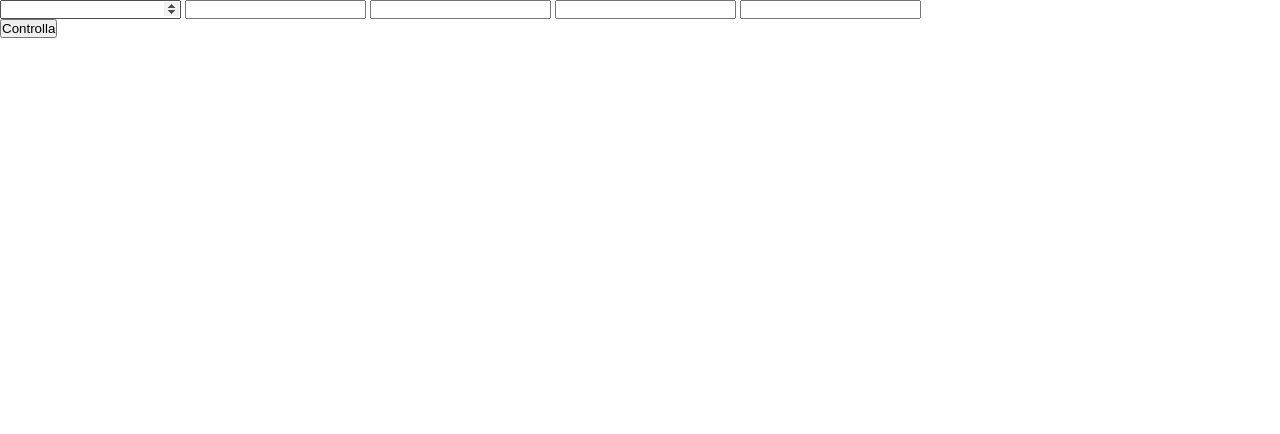
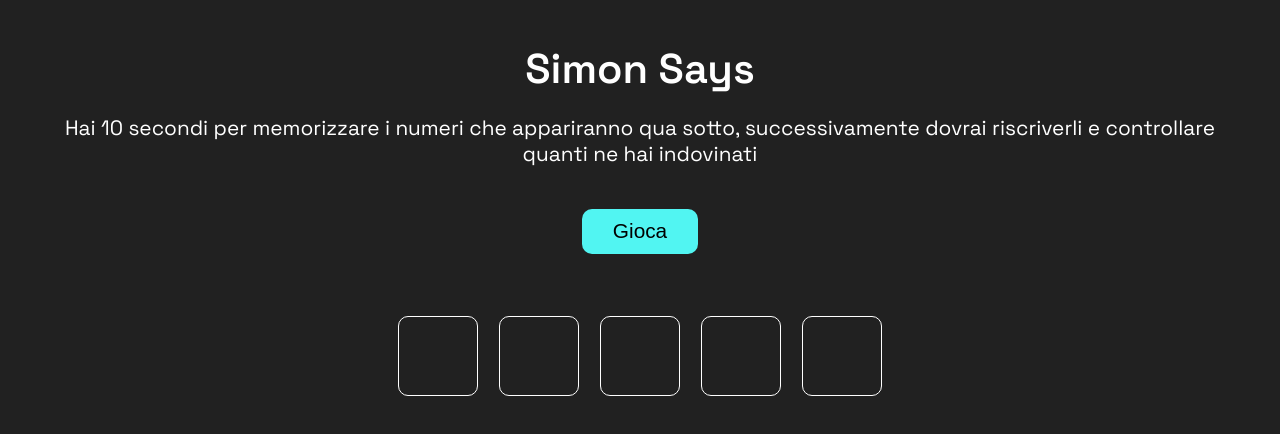
Before and after one commit to alessandroamormino/js-simon, a plain HTML site: page index.html in a window 1280 px wide. Drawn offline with Linux system fonts and the light colour scheme.

Commit message:
style: finished style

```diff
--- a/css/style.css
+++ b/css/style.css
@@ -5,10 +5,96 @@
 }
 /* Reset */
 
+.btn{
+    padding: .5em 1.5em;
+    border: none;
+    border-radius: 10px;
+    font-size: 1em;
+    background-color: #51F5F2;
+
+    transition: all .1s ease-in-out;
+}
+
+body{
+    font-family: 'Space Grotesk', sans-serif;
+    background-color: #212121;
+    color: white;
+    font-size: 1.3em;
+}
+
+header{
+    text-align: center;
+    margin: 2em;
+}
+
+header p{
+    margin: 1em 0;
+}
+
+.play-container{
+    display: flex;
+    justify-content: center;
+    align-items: center;
+}
+
+#container {
+    display: flex;
+    justify-content: center;
+    align-items: center;
+    gap: 1em;
+    /* flex */
+
+    margin: 3em 0;
+}
+
+.card{
+    display: flex;
+    justify-content: center;
+    align-items: center;
+    /* flex */
+    width: 80px;
+    height: 80px;
+    border-radius: 10px;
+    border: 1px solid white;
+}
+
 #controls{
-    display: none;
+    /* display: none; */
+    display: flex;
+    justify-content: center;
+    align-items: center;
+    gap: 1em;
+
+    margin: 3em 0;
 }
 
 #check {
     display: none;
 }
+
+.check-container{
+    display: flex;
+    justify-content: center;
+    align-items: center;
+}
+
+
+.btn:hover{
+    transform: scale(1.05);
+}
+
+input.card{
+    font-family: 'Space Grotesk', sans-serif;
+    font-size: 1.3em;
+    color: white;
+    background-color: transparent;
+    text-align: center;
+}
+
+#message{
+    display: flex;
+    justify-content: center;
+    align-items: center;
+
+    margin-top: 2em;
+}
--- a/index.html
+++ b/index.html
@@ -5,21 +5,34 @@
     <meta http-equiv="X-UA-Compatible" content="IE=edge">
     <meta name="viewport" content="width=device-width, initial-scale=1.0">
     <title>Simon Says</title>
+    <link rel="preconnect" href="https://fonts.googleapis.com">
+    <link rel="preconnect" href="https://fonts.gstatic.com" crossorigin>
+    <link href="https://fonts.googleapis.com/css2?family=Space+Grotesk:wght@400;600&display=swap" rel="stylesheet">
     <link rel="stylesheet" href="css/style.css">
 </head>
 <body>
 
-    <div id="container"></div>
+    <header>
+        <h1>Simon Says</h1>
+        <p>Hai 10 secondi per memorizzare i numeri che appariranno qua sotto, successivamente dovrai riscriverli e controllare quanti ne hai indovinati</p>
+    </header>
+    <div class="play-container">
+        <button id="play" class="btn">Gioca</button>
+    </div>
+
+    <!-- <div id="container"></div> -->
 
     <div id="controls">
-        <input type="number">
-        <input type="number">
-        <input type="number">
-        <input type="number">
-        <input type="number">
+        <input type="text" class="card">
+        <input type="text" class="card">
+        <input type="text" class="card">
+        <input type="text" class="card">
+        <input type="text" class="card">
     </div>
 
-    <button id="check">Controlla</button>
+    <div class="check-container">
+        <button id="check" class="btn">Controlla</button>
+    </div>
 
     <div id="message"></div>
 
--- a/js/script.js
+++ b/js/script.js
@@ -39,33 +39,41 @@ let guessedString;
 // bersaglio il div message in cui stamperò il risultato
 const messageEl = document.getElementById('message');
 
+
+// al click del bottone gioca:
+
+document.getElementById('play').addEventListener('click', function(){
+
+    // - genero 5 elementi da stampare in pagina
+    // generateCards(document.getElementById('container'), 5);
     generateNumbers(numbers);
 
-// - genero 5 elementi da stampare in pagina
-generateCards(document.getElementById('container'), 5);
-
     // - stampo i numeri generati in pagina
-
     const cards = document.querySelectorAll('.card');
     for(let i=0; i<cards.length; i++){
-    cards[i].innerText = numbers[i];
+        // cards[i].innerText = numbers[i];
+        cards[i].value = numbers[i];
     }
 
     // - DOPO 10 SECONDI
     setTimeout(function(){
         // per ogni elemento restituito gli cancello il valore
         for(let i=0; i<cards.length; i++){
-        cards[i].innerText = '';
+            // cards[i].innerText = '';
+            cards[i].value = '';
         }
 
         // - mostro i 5 input nel DOM in cui l'utente dovrà inserire i numeri che sono scomparsi
-    document.getElementById('controls').style.display='block';
+        // document.getElementById('controls').style.display='block';
 
         // mostro il bottone di check nel DOM
         btnCheckEl.style.display='block';
 
 
-}, 2000);
+    }, 10000);
+});
+
+
 
 
 
@@ -95,35 +103,6 @@ btnCheckEl.addEventListener('click', function(){
         messageEl.innerText = `Non hai indovinato neanche un numero, sei scarso..`;
     }
 });
-
-
-
-
-
-
-
-
-
-
-
-
-
-
-
-
-
-
-
-
-
-
-
-
-
-
-
-
-
 
 
 
@@ -167,7 +146,6 @@ function generateNumbers(array){
             array.push(random);
         }
     }
-    console.log(array);
     return array;
 }
 
```
Lines whose indentation alone changed are shown as unchanged.
